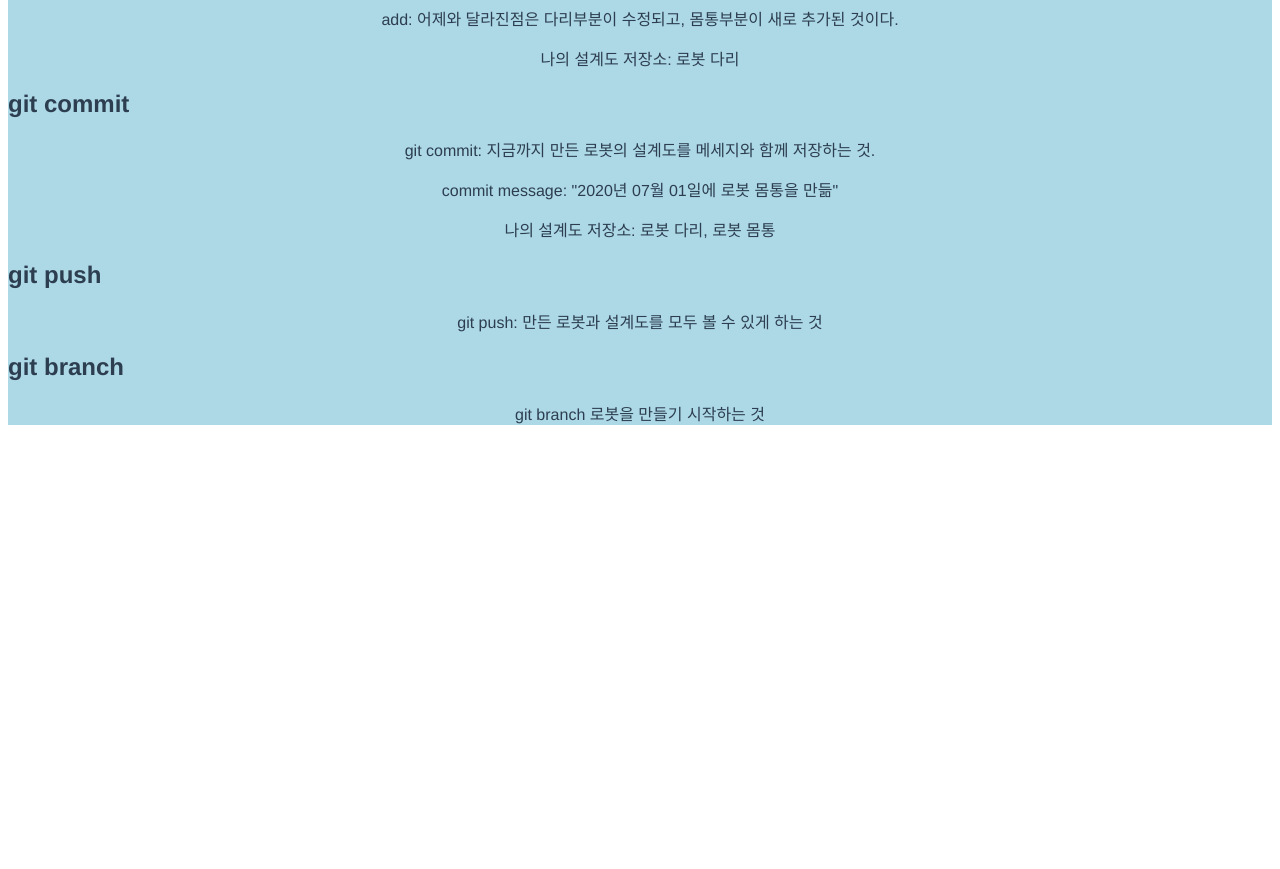
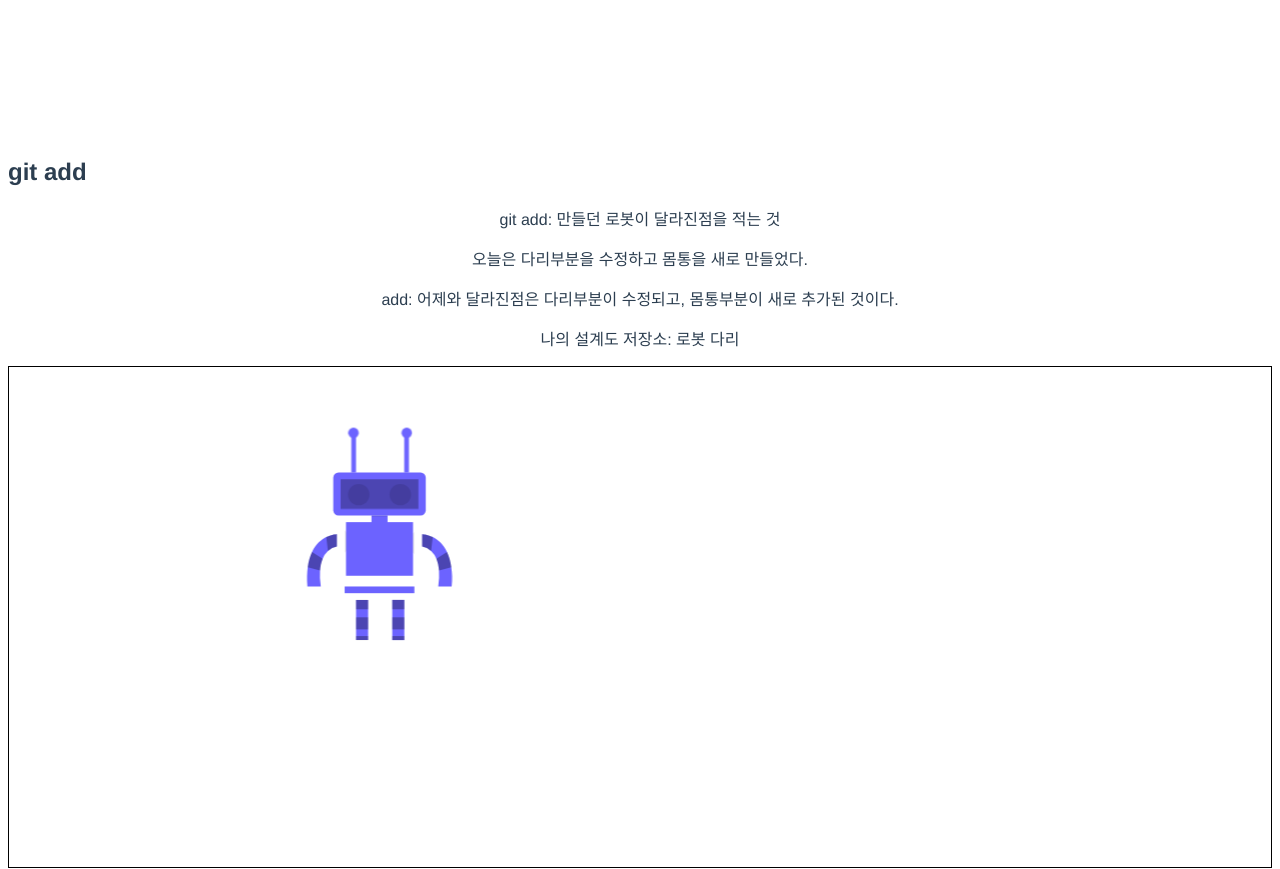
Before and after one commit to emplam27/git-tutorial-vue, a Vue app in the folder git_tutorial/: page /prototype in a window 1280 px wide. Shown: the part 320-1189 px from the top of the page. Before the commit the page ends 800 px from the top, so only its background shows below. Built offline with nearby package versions, Linux system fonts and the light colour scheme.

Commit message:
Addanimation

```diff
--- a/git_tutorial/src/views/Prototype.vue
+++ /dev/null
@@ -1,43 +0,0 @@
-<template>
-  <section>
-    <h2 class="section__title">git init</h2>
-      <div>
-        <p>git init: 본사에서 로봇 설계도를 저장하기 시작하는 것</p>
-      </div>
-    <h2 class="section__title">git add</h2>
-      <div>
-        <p>git add: 만들던 로봇이 달라진점을 적는 것</p>
-        <p>오늘은 다리부분을 수정하고 몸통을 새로 만들었다.</p>
-        <p>add: 어제와 달라진점은 다리부분이 수정되고, 몸통부분이 새로 추가된 것이다.</p>
-        <p>나의 설계도 저장소: 로봇 다리</p>
-      </div>
-    <h2 class="section__title">git commit</h2>
-      <div>
-        <p>git commit: 지금까지 만든 로봇의 설계도를 메세지와 함께 저장하는 것.</p>
-        <p>commit message: "2020년 07월 01일에 로봇 몸통을 만듦"</p>
-        <p>나의 설계도 저장소: 로봇 다리, 로봇 몸통</p>
-      </div>
-    <h2 class="section__title">git push</h2>
-      <div>
-        <p>git push: 만든 로봇과 설계도를 모두 볼 수 있게 하는 것</p>
-      </div>
-    <h2 class="section__title">git branch</h2>
-      <div>
-        <p>git branch 로봇을 만들기 시작하는 것</p>
-      </div>
-  </section>
-</template>
-
-<script>
-export default {};
-</script>
-
-<style>
-section {
-  background: lightblue;
-}
-
-.section__title {
-  text-align: left;
-}
-</style>
--- /dev/null
+++ b/git_tutorial/src/views/Prototype/GitAddAnimation.vue
@@ -0,0 +1,187 @@
+<template>
+  <div class="section__animation_box">
+    <div id="robot">
+      <svg
+        id="bc263456-463a-4a26-ab4e-25ee29596588"
+        class="illustration"
+        data-name="Layer 1"
+        xmlns="http://www.w3.org/2000/svg"
+        viewBox="0 0 1028.53157 752.52171"
+      >
+        <rect
+          x="377.90507"
+          y="264.74154"
+          width="232.00944"
+          height="107.59858"
+          rx="12.9697"
+          fill="#6c63ff"
+        />
+        <rect x="396.39858" y="355.82608" width="195.02243" height="2.01747" opacity="0.1" />
+        <rect x="396.39858" y="281.55382" width="195.02243" height="73.97403" opacity="0.3" />
+        <circle cx="441.79173" cy="320.08463" r="26.89965" opacity="0.1" />
+        <circle cx="546.02786" cy="320.08463" r="26.89965" opacity="0.1" />
+        <rect x="473.73376" y="372.33709" width="40.34738" height="23.54304" fill="#6c63ff" />
+        <rect x="409.8484" y="389.1524" width="168.12279" height="134.49823" fill="#6c63ff" />
+        <rect x="406.48595" y="550.55027" width="174.8477" height="16.81228" fill="#6c63ff" />
+        <polygon
+          points="435.067 607.712 435.067 627.887 435.067 658.149 435.067 674.961 435.067 685.048 465.329 685.048 465.329 674.961 465.329 658.149 465.329 627.887 465.329 607.712 465.329 584.175 435.067 584.175 435.067 607.712"
+          fill="#6c63ff"
+        />
+        <polygon
+          points="525.853 584.175 525.853 607.712 525.853 627.887 525.853 658.149 525.853 674.961 525.853 685.048 556.115 685.048 556.115 674.961 556.115 658.149 556.115 627.887 556.115 607.712 556.115 584.175 525.853 584.175"
+          fill="#6c63ff"
+        />
+        <path
+          d="M472.68294,493.15459v31.1a45.48981,45.48981,0,0,0-22.35428,10.77578A52.88313,52.88313,0,0,0,437.021,554.544c-3.89037,9.42495-5.78154,19.892-6.55344,29.78775a170.31725,170.31725,0,0,0,1.86031,39.96138H398.70379c-1.42805-18.58739-.9726-34.53493.87994-48.22848,2.07642-15.438,5.92052-28.00461,10.79123-38.22464,9.74141-20.43225,23.59708-31.51676,35.76995-37.5376C460.60269,493.15459,472.68294,493.15459,472.68294,493.15459Z"
+          transform="translate(-85.73421 -73.73915)"
+          fill="#6c63ff"
+        />
+        <rect x="435.06682" y="584.17483" width="30.2621" height="23.53719" opacity="0.3" />
+        <rect x="435.06682" y="627.88675" width="30.2621" height="30.2621" opacity="0.3" />
+        <rect x="435.06682" y="674.96113" width="30.2621" height="10.08737" opacity="0.3" />
+        <rect x="525.85313" y="584.17483" width="30.2621" height="23.53719" opacity="0.3" />
+        <rect x="525.85313" y="627.88675" width="30.2621" height="30.2621" opacity="0.3" />
+        <rect x="525.85313" y="674.96113" width="30.2621" height="10.08737" opacity="0.3" />
+        <path
+          d="M472.68294,493.15459v31.1a45.48981,45.48981,0,0,0-22.35428,10.77578l-4.18375-34.72791C460.60269,493.15459,472.68294,493.15459,472.68294,493.15459Z"
+          transform="translate(-85.73421 -73.73915)"
+          opacity="0.3"
+        />
+        <path
+          d="M437.021,554.544c-3.89037,9.42495-5.78154,19.892-6.55344,29.78775l-30.88384-8.2671c2.07642-15.438,5.92052-28.00461,10.79123-38.22464Z"
+          transform="translate(-85.73421 -73.73915)"
+          opacity="0.3"
+        />
+        <path
+          d="M686.60508,493.15459v31.1a45.48981,45.48981,0,0,1,22.35428,10.77578A52.883,52.883,0,0,1,722.267,554.544c3.89038,9.42495,5.78155,19.892,6.55345,29.78775a170.31788,170.31788,0,0,1-1.86031,39.96138h33.62409c1.428-18.58739.9726-34.53493-.87994-48.22848-2.07642-15.438-5.92053-28.00461-10.79123-38.22464-9.74141-20.43225-23.59708-31.51676-35.76995-37.5376C698.68533,493.15459,686.60508,493.15459,686.60508,493.15459Z"
+          transform="translate(-85.73421 -73.73915)"
+          fill="#6c63ff"
+        />
+        <path
+          d="M686.60508,493.15459v31.1a45.48981,45.48981,0,0,1,22.35428,10.77578l4.18375-34.72791C698.68533,493.15459,686.60508,493.15459,686.60508,493.15459Z"
+          transform="translate(-85.73421 -73.73915)"
+          opacity="0.3"
+        />
+        <path
+          d="M722.267,554.544c3.89038,9.42495,5.78155,19.892,6.55345,29.78775l30.88384-8.2671c-2.07642-15.438-5.92053-28.00461-10.79123-38.22464Z"
+          transform="translate(-85.73421 -73.73915)"
+          opacity="0.3"
+        />
+        <rect x="473.73376" y="372.33709" width="40.34738" height="2.78656" opacity="0.1" />
+        <path
+          d="M666.693,486.85583v56.31033a11.73265,11.73265,0,0,1-3.1262-7.9815V494.8296A11.71348,11.71348,0,0,1,666.693,486.85583Z"
+          transform="translate(-85.73421 -73.73915)"
+          opacity="0.1"
+        />
+        <path
+          d="M496.17966,490.56868v42.15365a11.721,11.721,0,0,1-3.13392,7.13238v-56.4184A11.721,11.721,0,0,1,496.17966,490.56868Z"
+          transform="translate(-85.73421 -73.73915)"
+          opacity="0.1"
+        />
+        <g id="right-antenna">
+          <rect x="555.91056" y="165.16607" width="11.57854" height="99.57547" fill="#6c63ff" />
+          <circle cx="562.08578" cy="165.16607" r="13.12235" fill="#6c63ff" />
+        </g>
+        <g id="left-antenna">
+          <rect x="423.14326" y="165.16607" width="11.57854" height="99.57547" fill="#6c63ff" />
+          <circle cx="428.54658" cy="165.16607" r="13.12235" fill="#6c63ff" />
+        </g>
+      </svg>
+    </div>
+  </div>
+</template>
+
+<script>
+export default {};
+</script>
+
+<style>
+.section__animation_box {
+  border: 1px solid black;
+  height: 500px;
+  /* display: flex; */
+  align-items: center;
+  text-align: center;
+}
+
+.illustration {
+  height: 300px;
+}
+
+#robot {
+  animation: move-right 5s ease infinite;
+}
+
+@keyframes move-right {
+  from {
+    transform: translateX(-20%);
+  }
+  30% {
+    left: 50%;
+    transform: rotateZ(360deg);
+  }
+  60% {
+    transform: rotateZ(0deg);
+  }
+}
+
+#right-antenna {
+  animation: move-right-antenna 5s ease infinite;
+  transform-origin: bottom;
+  transform-box: fill-box;
+}
+
+@keyframes move-right-antenna {
+  from {
+    transform: rotateZ(0deg);
+  }
+  69% {
+    transform: rotateZ(0deg);
+  }
+  70% {
+    transform: rotateZ(10deg);
+  }
+  73% {
+    transform: rotateZ(-10deg);
+  }
+  76% {
+    transform: rotateZ(10deg);
+  }
+  79% {
+    transform: rotateZ(-10deg);
+  }
+  82% {
+    transform: rotateZ(0deg);
+  }
+}
+
+#left-antenna {
+  animation: move-left-antenna 5s ease infinite;
+  transform-origin: bottom;
+  transform-box: fill-box;
+}
+
+@keyframes move-left-antenna {
+  from {
+    transform: rotateZ(0deg);
+  }
+  69% {
+    transform: rotateZ(0deg);
+  }
+  70% {
+    transform: rotateZ(-10deg);
+  }
+  73% {
+    transform: rotateZ(10deg);
+  }
+  76% {
+    transform: rotateZ(-10deg);
+  }
+  79% {
+    transform: rotateZ(10deg);
+  }
+  82% {
+    transform: rotateZ(0deg);
+  }
+}
+</style>
--- /dev/null
+++ b/git_tutorial/src/views/Prototype/Prototype.vue
@@ -0,0 +1,55 @@
+<template>
+  <section id="Prototype">
+    <h2 class="section__title">git init</h2>
+    <div>
+      <p>git init: 본사에서 로봇 설계도를 저장하기 시작하는 것</p>
+    </div>
+    <h2 class="section__title">git add</h2>
+    <div>
+      <p>git add: 만들던 로봇이 달라진점을 적는 것</p>
+      <p>오늘은 다리부분을 수정하고 몸통을 새로 만들었다.</p>
+      <p>
+        add: 어제와 달라진점은 다리부분이 수정되고, 몸통부분이 새로 추가된
+        것이다.
+      </p>
+      <p>나의 설계도 저장소: 로봇 다리</p>
+      <GitAddAnimation />
+    </div>
+    <h2 class="section__title">git commit</h2>
+    <div>
+      <p>git commit: 지금까지 만든 로봇의 설계도를 메세지와 함께 저장하는 것.</p>
+      <p>commit message: "2020년 07월 01일에 로봇 몸통을 만듦"</p>
+      <p>나의 설계도 저장소: 로봇 다리, 로봇 몸통</p>
+    </div>
+    <h2 class="section__title">git push</h2>
+    <div>
+      <p>git push: 만든 로봇과 설계도를 모두 볼 수 있게 하는 것</p>
+    </div>
+    <h2 class="section__title">git branch</h2>
+    <div>
+      <p>git branch 로봇을 만들기 시작하는 것</p>
+    </div>
+  </section>
+</template>
+
+<script>
+import GitAddAnimation from "@/views/Prototype/GitAddAnimation";
+
+export default {
+  // name: Prototype,
+  components: {
+    GitAddAnimation
+  }
+};
+</script>
+
+<style>
+section {
+  background: white;
+}
+
+.section__title {
+  text-align: left;
+  margin-top: 10rem;
+}
+</style>
```
Also changed, not shown: git_tutorial/src/router/index.js (+21 -20 lines).
